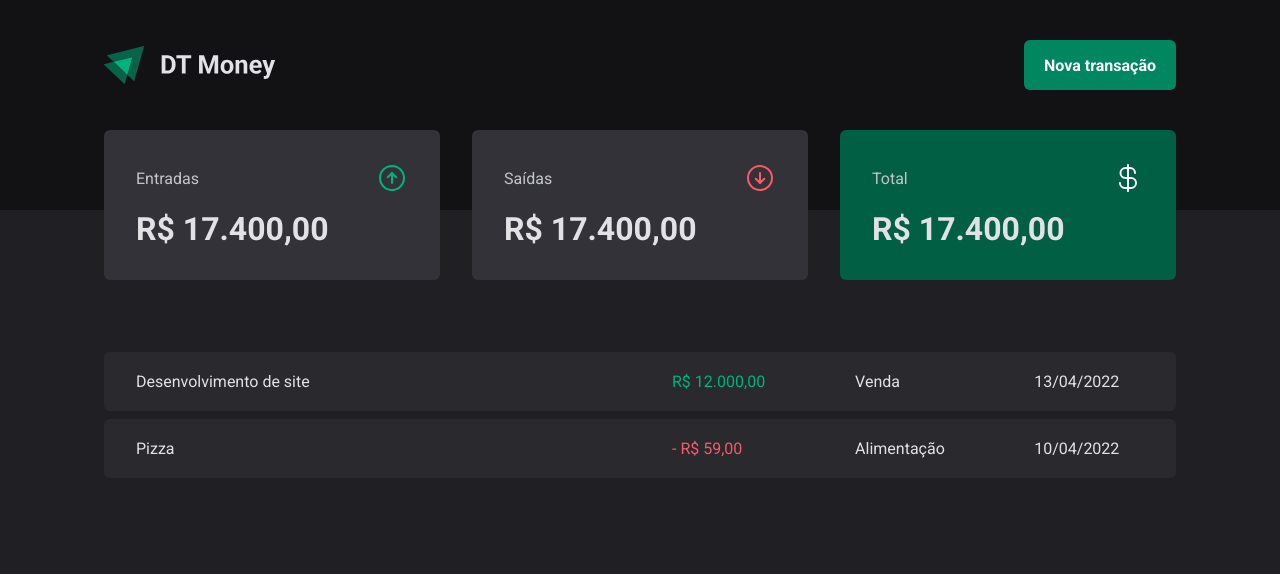
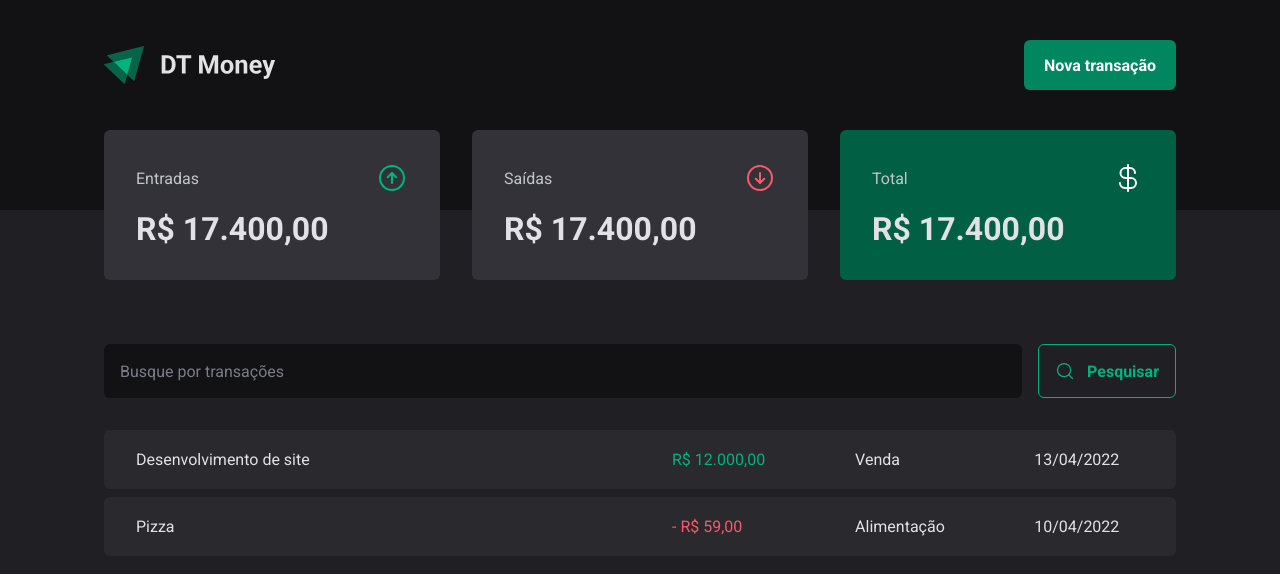
Before and after one commit to Azanniel/dt-money-ignite, a React (Vite) app: page / in a window 1280 px wide. Shown: the top 574 px of the page. Built offline with nearby package versions, Linux system fonts and the light colour scheme.

Commit message:
✨ add search form in transactions container

```diff
--- /dev/null
+++ b/src/pages/Transactions/components/SearchForm/index.tsx
@@ -0,0 +1,15 @@
+import { MagnifyingGlass } from 'phosphor-react'
+import { SearchFormContainer } from './styles'
+
+export function SearchForm() {
+  return (
+    <SearchFormContainer>
+      <input type="text" placeholder="Busque por transações" />
+
+      <button type="submit">
+        <MagnifyingGlass size={20} />
+        Pesquisar
+      </button>
+    </SearchFormContainer>
+  )
+}
--- /dev/null
+++ b/src/pages/Transactions/components/SearchForm/styles.ts
@@ -0,0 +1,44 @@
+import styled from 'styled-components'
+
+export const SearchFormContainer = styled.form`
+  display: flex;
+  gap: 1rem;
+
+  input {
+    flex: 1;
+    border-radius: 6px;
+    border: 0;
+    background-color: ${(props) => props.theme['gray-900']};
+    color: ${(props) => props.theme['gray-300']};
+    padding: 1rem;
+
+    &::placeholder {
+      color: ${(props) => props.theme['gray-500']};
+    }
+  }
+
+  button {
+    display: flex;
+    align-items: center;
+    gap: 0.75rem;
+
+    padding: 1rem;
+    background-color: transparent;
+    border: 1px solid ${(props) => props.theme['green-300']};
+
+    color: ${(props) => props.theme['green-300']};
+    font-weight: bold;
+    border-radius: 6px;
+
+    cursor: pointer;
+
+    &:hover {
+      background-color: ${(props) => props.theme['green-500']};
+      border: 1px solid ${(props) => props.theme['green-500']};
+
+      color: ${(props) => props.theme.white};
+
+      transition: background-color 0.2s, color 0.2s, border-color 0.2s;
+    }
+  }
+`
--- a/src/pages/Transactions/index.tsx
+++ b/src/pages/Transactions/index.tsx
@@ -1,5 +1,6 @@
 import { Header } from '../../components/Header'
 import { Summary } from '../../components/Summary'
+import { SearchForm } from './components/SearchForm'
 
 import {
   PriceHighlight,
@@ -14,6 +15,8 @@
       <Summary />
 
       <TransactionsContainer>
+        <SearchForm />
+
         <TransactionsTable>
           <tbody>
             <tr>
--- a/src/pages/Transactions/styles.ts
+++ b/src/pages/Transactions/styles.ts
@@ -12,6 +12,7 @@
 
   border-collapse: separate;
   border-spacing: 0 0.5rem;
+  margin-top: 1.5rem;
 
   td {
     padding: 1.25rem 2rem;
```
